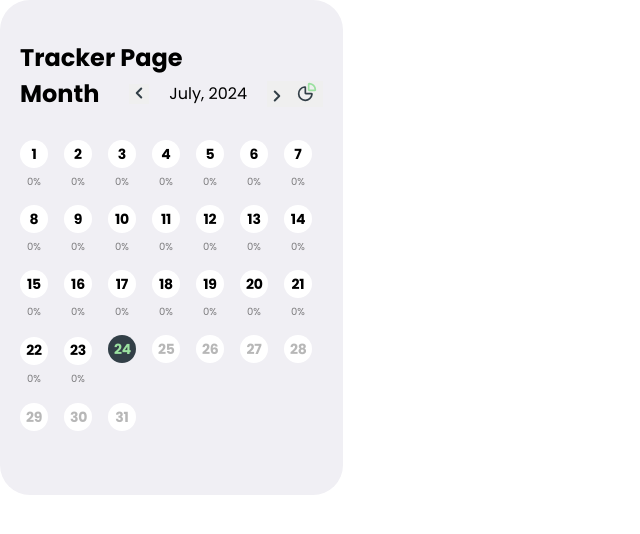
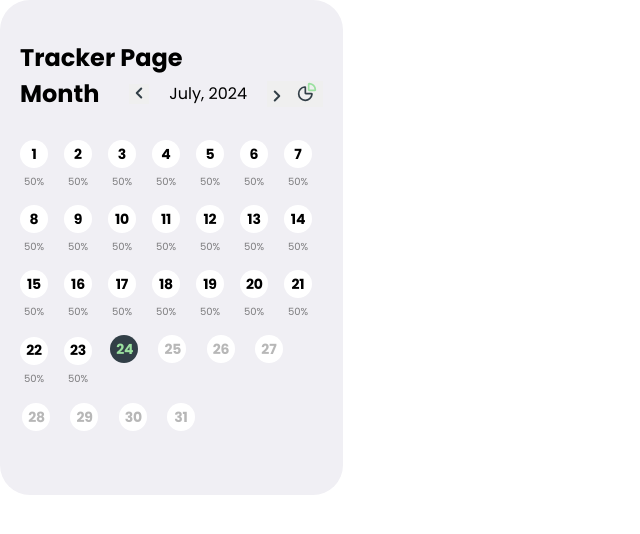
Before and after one commit to MaxBeliienko/50-85-front, a React (Vite) app: page /tracker in a window 1280 px wide. Shown: the top 534 px of the page, without its empty margins (0-640 px from the left). Built offline with nearby package versions, Linux system fonts and the light colour scheme.

Commit message:
setDailyNorma
waterQuantity, hidden button, css currentday

```diff
--- a/src/components/Calendar/Calendar.jsx
+++ b/src/components/Calendar/Calendar.jsx
@@ -4,6 +4,8 @@ import css from './Calendar.module.css';
 const Calendar = ({ year, month, currentDay, waterQuantity }) => {
   const daysInMonth = new Date(year, month + 1, 0).getDate();
   const daysArray = Array.from({ length: daysInMonth }, (_, i) => i + 1);
+  console.log(waterQuantity);
+
   console.log(currentDay);
   // if (currentDay) {
   //   return <button className={css.calendarday}></button>
--- a/src/pages/TrackerPage.jsx
+++ b/src/pages/TrackerPage.jsx
@@ -4,15 +4,8 @@ import { useState } from 'react';
 
 const TrackerPage = () => {
   const [dailyNorma, setDailyNorma] = useState(1);
-  const [waterQuantity, setWaterQuantity] = useState(0);
 
-  const addWater = () => {
-    setWaterQuantity(prevState => prevState + 0.25);
-  };
-
-  const decreaseWater = () => {
-    setWaterQuantity(prevState => prevState - 0.25);
-  };
+  const [waterQuantity, setWaterQuantity] = useState(0.5);
 
   return (
     <div className={css.container}>
```
